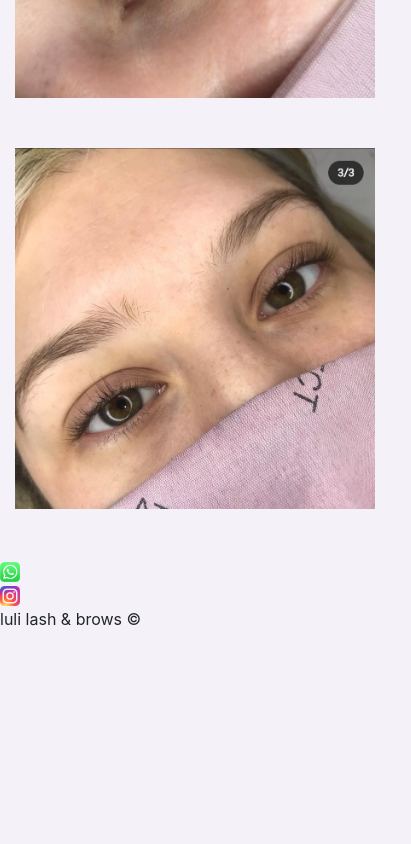
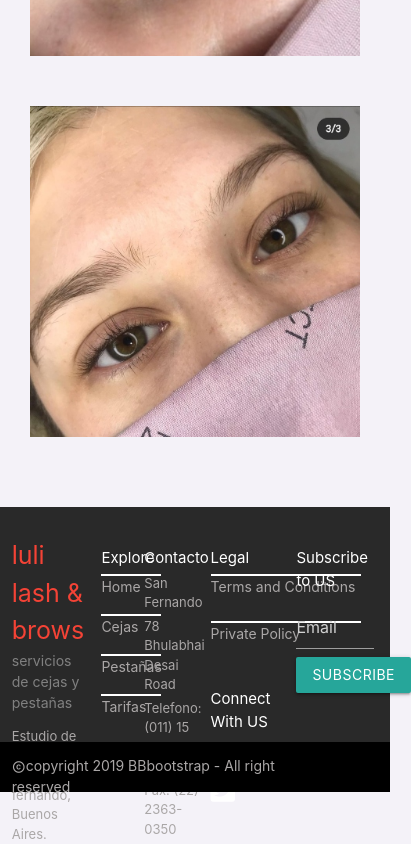
Before and after one commit to nicolasgiambra/luli-lash-and-brows, a plain HTML site: page index.html in a window 390 px wide. Shown: the part 987-1831 px from the top of the page, 411 px wide, since content can reach past the window. Before the commit the page ends 1634 px from the top, so only its background shows below. Drawn offline with nearby package versions, Linux system fonts and the light colour scheme.

Commit message:
modificando el footer en proceso

```diff
--- a/css/stylesheet.css
+++ b/css/stylesheet.css
@@ -97,3 +97,277 @@ body{
 .marginB{
     margin-bottom: 40px;
 }
+
+/*css footer*/
+
+#container {
+    width: 100%;
+    height: 330px
+}
+
+#part1 {
+    width: 100%;
+    height: 280px;
+    background-color: #292929
+}
+
+#part2 {
+    width: 100%;
+    height: 50px;
+    background-color: black;
+    position: relative;
+    top: -15px
+}
+
+#companyinfo {
+    width: 14%;
+    height: 280px;
+    position: relative;
+    left: 8%;
+    top: 30px
+}
+
+#sitelink {
+    font-size: 35px;
+    color: #f44336
+}
+
+#sitelink:hover {
+    color: #e65100
+}
+
+#title {
+    color: gray;
+    position: relative;
+    top: 0px;
+    font-size: 14.1px
+}
+
+#detail {
+    color: #aaa7a7;
+    font-size: 16px
+}
+
+#explore {
+    width: 14%;
+    height: 280px;
+    position: relative;
+    top: -235px;
+    left: 29%
+}
+
+#txt1,
+#txt2,
+#txt3,
+#txt4,
+#txt5 {
+    color: white;
+    font-size: 20px
+}
+
+.link {
+    display: flex;
+    width: 90px;
+    height: 40px;
+    color: #aaa7a7;
+    background-color: transparent;
+    border-top: 2px solid white;
+    position: relative;
+    top: -10px
+}
+
+.link:hover,
+.link1:hover {
+    color: #e65100
+}
+
+#visit {
+    width: 14%;
+    height: 280px;
+    position: relative;
+    top: -515px;
+    left: 42%
+}
+
+.text {
+    color: #aaa7a7;
+    font-size: 14px;
+    margin-top: -10px
+}
+
+#legal {
+    width: 14%;
+    height: 280px;
+    position: relative;
+    top: -800px;
+    left: 59.5%
+}
+
+.link1 {
+    display: flex;
+    width: 150px;
+    height: 40px;
+    color: #aaa7a7;
+    background-color: transparent;
+    border-top: 2px solid white;
+    position: relative;
+    top: -10px;
+    margin-top: 7px
+}
+
+#subscribe {
+    position: relative;
+    top: -1080px;
+    left: 78%;
+    width: 14%;
+    height: 280px
+}
+
+#email {
+    color: white;
+    position: relative;
+    top: -20px
+}
+
+.btn {
+    position: relative;
+    top: -10px
+}
+
+#txt5 {
+    position: relative;
+    top: 0px
+}
+
+.social {
+    position: relative;
+    top: -5px;
+    margin-right: 10px;
+    color: white;
+    cursor: pointer
+}
+
+.fa-facebook-square:hover {
+    color: #3B579D
+}
+
+.fa-linkedin:hover {
+    color: #007BB6
+}
+
+.fa-twitter-square:hover {
+    color: #2CAAE1
+}
+
+#txt6 {
+    color: white;
+    position: relative;
+    top: 13px;
+    left: 8%;
+    width: 80%;
+    color: #aaa7a7
+}
+
+.material-icons {
+    position: relative;
+    top: 3px
+}
+
+@media only screen and (max-width:1000px) {
+    #companyinfo {
+        width: 20%
+    }
+
+    #sitelink {
+        font-size: 30px
+    }
+
+    #txt5,
+    #txt4 {
+        font-size: 17px
+    }
+
+    #txt5,
+    .social {
+        position: relative;
+        top: -5px
+    }
+}
+
+@media only screen and (max-width:850px) {
+    #companyinfo {
+        position: relative;
+        left: 3%
+    }
+
+    #txt6 {
+        position: relative;
+        left: 3%
+    }
+
+    #txt1,
+    #txt2,
+    #txt3,
+    #txt4,
+    #txt5 {
+        font-size: 15px
+    }
+
+    #explore {
+        position: relative;
+        top: -240px;
+        left: 26%
+    }
+
+    #sitelink {
+        font-size: 25px
+    }
+
+    #detail {
+        font-size: 13px
+    }
+
+    .link {
+        width: 60px
+    }
+
+    #visit {
+        position: relative;
+        top: -520px;
+        left: 37%
+    }
+
+    .text {
+        font-size: 13px
+    }
+
+    #legal {
+        position: relative;
+        top: -800px;
+        left: 54%
+    }
+
+    #subscribe {
+        position: relative;
+        top: -1080px;
+        left: 76%;
+        width: 20%
+    }
+
+    #txt5,
+    .social {
+        position: relative;
+        left: -110%;
+        top: px
+    }
+
+    #email,
+    .btn {
+        position: relative;
+        top: 0px
+    }
+
+    #part1 {
+        height: 250px
+    }
+}
--- a/index.html
+++ b/index.html
@@ -6,6 +6,9 @@
     <meta name="viewport" content="width=device-width, initial-scale=1, shrink-to-fit=no">
     <link rel="shortcut icon" type="image/x-icon" href="./favicon.ico">
     <link rel="stylesheet" href="https://cdn.jsdelivr.net/npm/bootstrap@4.6.0/dist/css/bootstrap.min.css" integrity="sha384-B0vP5xmATw1+K9KRQjQERJvTumQW0nPEzvF6L/Z6nronJ3oUOFUFpCjEUQouq2+l" crossorigin="anonymous">
+    <link rel="stylesheet" href="https://cdnjs.cloudflare.com/ajax/libs/materialize/1.0.0/css/materialize.min.css">
+    <link rel="stylesheet" href="https://use.fontawesome.com/releases/v5.8.2/css/all.css" integrity="sha384-oS3vJWv+0UjzBfQzYUhtDYW+Pj2yciDJxpsK1OYPAYjqT085Qq/1cq5FLXAZQ7Ay" crossorigin="anonymous">
+    <link href="https://fonts.googleapis.com/icon?family=Material+Icons" rel="stylesheet">
     <link rel="stylesheet" href="./css/stylesheet.css">
     <title>luli lash & brows</title>
 </head>
@@ -58,20 +61,36 @@
             </div>
         </div>
     </div>
-    <div class="container-fluid">
-        <div class="row">
-            <div class="col-xl-5 col-xs-12 d-flex justify-content-xl-end noPadding">
-                <a href="https://wa.me/5491133144603" target="_blank"><img src="./imagenes/whatsapp.jpg" alt="whatsapp" class="imagenesFooter transform"></a>
+    <div id="container">
+        <div id="part1">
+            <div id="companyinfo"> <a id="sitelink" href="#">luli lash & brows</a>
+                <p id="title">servicios de cejas y pestañas</p>
+                <p id="detail">Estudio de cosmetologia en san fernando, Buenos Aires. </p>
             </div>
-            <div class="col-xl-1 col-xs-12 d-flex justify-content-xl-center noPadding">
-                <a href="https://instagram.com/luli_lash.and.brows?utm_medium=copy_link" target="_blank"><img src="./imagenes/instagram.png" alt="whatsapp" class="imagenesFooter transform"></a>
+            <div id="explore">
+                <p id="txt1">Explore</p> <a class="link" href="./index.html">Home</a> <a class="link" href="./paginas/lashes.html">Cejas</a> <a class="link" href="./paginas/brows.html">Pestañas</a> <a class="link" href="./paginas/tarifas.html">Tarifas</a>
             </div>
-            <div class="col-xl-6 col-xs-12 d-flex justify-content-xl-start noPadding">
-                <p>luli lash & brows &copy;</p>
+            <div id="visit">
+                <p id="txt2">Contacto</p>
+                <p class="text">San Fernando </p>
+                <p class="text">78 Bhulabhai Desai Road </p>
+                <p class="text">Telefono: (011) 15 3314-4603 </p>
+                <p class="text">Fax: (22) 2363-0350 </p>
+            </div>
+            <div id="legal">
+                <p id="txt3">Legal</p> <a class="link1" href="#">Terms and Conditions</a> <a class="link1" href="#">Private Policy</a>
+            </div>
+            <div id="subscribe">
+                <p id="txt4">Subscribe to US</p>
+                <form> <input id="email" type="email" placeholder="Email"> </form> <a class="waves-effect waves-light btn">Subscribe</a>
+                <p id="txt5">Connect With US</p> <i class="fab fa-facebook-square social fa-2x"></i> <i class="fab fa-linkedin social fa-2x"></i> <i class="fab fa-twitter-square social fa-2x"></i>
             </div>
         </div>
+        <div id="part2">
+            <p id="txt6"><i class="material-icons tiny"> copyright</i>copyright 2019 BBbootstrap - All right reserved</p>
+        </div>
     </div>
-
+    <script src="https://cdnjs.cloudflare.com/ajax/libs/jquery/3.2.1/jquery.min.js" integrity="sha384-DfXdz2htPH0lsSSs5nCTpuj/zy4C+OGpamoFVy38MVBnE+IbbVYUew+OrCXaRkfj" crossorigin="anonymous"></script>
     <script src="https://code.jquery.com/jquery-3.5.1.slim.min.js" integrity="sha384-DfXdz2htPH0lsSSs5nCTpuj/zy4C+OGpamoFVy38MVBnE+IbbVYUew+OrCXaRkfj" crossorigin="anonymous"></script>
     <script src="https://cdn.jsdelivr.net/npm/bootstrap@4.6.0/dist/js/bootstrap.bundle.min.js" integrity="sha384-Piv4xVNRyMGpqkS2by6br4gNJ7DXjqk09RmUpJ8jgGtD7zP9yug3goQfGII0yAns" crossorigin="anonymous"></script>
 </body>
```
